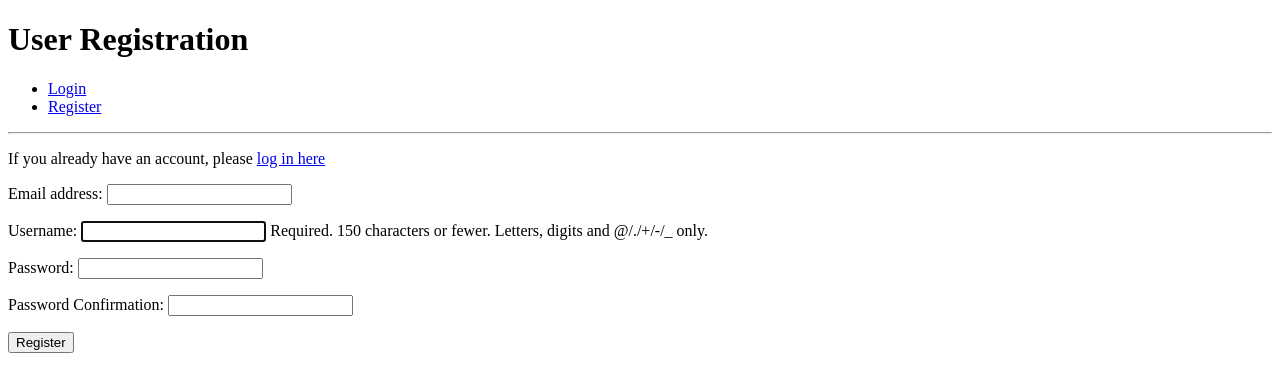
After one commit to danielsky81/django_auth, a Django app: page /accounts/register/ in a window 1280 px wide. The commit adds this page. Shown: the top 392 px of the page. Run offline with Django 3.2, Linux system fonts and the light colour scheme.

Commit message:
Add user profile and registration

```diff
--- a/accounts/forms.py
+++ b/accounts/forms.py
@@ -1,6 +1,45 @@
 from django import forms
+from django.contrib.auth.models import User
+from django.contrib.auth.forms import UserCreationForm
+from django.core.exceptions import ValidationError
+
 
 class UserLoginForm(forms.Form):
-    """From to be used to log in"""
+    """Form to be used to log users in"""
+
     username = forms.CharField()
     password = forms.CharField(widget=forms.PasswordInput)
+
+
+class UserRegistrationForm(UserCreationForm):
+    """Form used to register a new user"""
+
+    password1 = forms.CharField(
+        label="Password",
+        widget=forms.PasswordInput)
+    password2 = forms.CharField(
+        label="Password Confirmation",
+        widget=forms.PasswordInput)
+
+    class Meta:
+        model = User
+        fields = ['email', 'username', 'password1', 'password2']
+
+    def clean_email(self):
+        email = self.cleaned_data.get('email')
+        username = self.cleaned_data.get('username')
+        if User.objects.filter(email=email).exclude(username=username):
+            raise forms.ValidationError(u'Email address must be unique')
+        return email
+
+    def clean_password2(self):
+        password1 = self.cleaned_data.get('password1')
+        password2 = self.cleaned_data.get('password2')
+
+        if not password1 or not password2:
+            raise ValidationError("Please confirm your password")
+
+        if password1 != password2:
+            raise ValidationError("Passwords must match")
+
+        return password2
--- /dev/null
+++ b/accounts/templates/profile.html
@@ -0,0 +1,5 @@
+{% extends 'base.html' %}
+
+{% block page_title %}{{ user}}'s Profile{% endblock %}
+
+{% block page_heading %}{{ user}}'s Profile{% endblock %}
--- /dev/null
+++ b/accounts/templates/registration.html
@@ -0,0 +1,15 @@
+{% extends 'base.html' %}
+
+{% block page_title %}Registration Page{% endblock %}
+
+{% block page_heading %}User Registration{% endblock %}
+
+{% block content %}
+<p>If you already have an account, please <a href="{% url 'login' %}">log in here</a></p>
+
+<form method="POST">
+        {% csrf_token %}
+        {{ registration_form.as_p }}
+        <button type="submit">Register</button>
+    </form>
+{% endblock %}
--- a/accounts/views.py
+++ b/accounts/views.py
@@ -1,7 +1,8 @@
 from django.shortcuts import render, redirect, reverse
 from django.contrib import auth, messages
 from django.contrib.auth.decorators import login_required
-from accounts.forms import UserLoginForm
+from django.contrib.auth.models import User
+from accounts.forms import UserLoginForm, UserRegistrationForm
 
 def index(request):
     """Return the index.html file"""
@@ -33,3 +34,32 @@ def login(request):
         login_form = UserLoginForm()
     # login_form = UserLoginForm()
     return render(request, 'login.html', {"login_form": login_form})
+
+
+def registration(request):
+    """Render the registration page"""
+    if request.user.is_authenticated:
+        return redirect(reverse('index'))
+
+    if request.method == "POST":
+        registration_form = UserRegistrationForm(request.POST)
+
+        if registration_form.is_valid():
+            registration_form.save()
+
+            user = auth.authenticate(username=request.POST['username'],
+                                     password=request.POST['password1'])
+            if user:
+                auth.login(user=user, request=request)
+                messages.success(request, "You have successfully registered")
+            else:
+                messages.error(request, "Unable to register your account at this time")
+    else:
+        registration_form = UserRegistrationForm()
+    return render(request, 'registration.html', {
+        "registration_form": registration_form})
+
+def user_profile(request):
+    """The user's profile page"""
+    user = User.objects.get(email=request.user.email)
+    return render(request, 'profile.html', {"profile": user})
--- a/dj_auth/urls.py
+++ b/dj_auth/urls.py
@@ -15,11 +15,13 @@ Including another URLconf
 """
 from django.conf.urls import url
 from django.contrib import admin
-from accounts.views import index, logout, login
+from accounts.views import index, logout, login, registration, user_profile
 
 urlpatterns = [
     url(r'^admin/', admin.site.urls),
     url(r'^$', index, name="index"),
     url(r'^accounts/logout/$', logout, name="logout"),
-    url(r'^accounts/login/$', login, name="login")
+    url(r'^accounts/login/$', login, name="login"),
+    url(r'^accounts/register/$', registration, name="registration"),
+    url(r'^accounts/profile/$', user_profile, name="profile"),
 ]
--- a/templates/base.html
+++ b/templates/base.html
@@ -12,10 +12,10 @@
         <ul>
             {% if user.is_authenticated %}
                 <li><a href="{% url 'logout' %}">Logout</a></li>
-                <li><a href="#">Profile</a></li>
+                <li><a href="{% url 'profile' %}">Profile</a></li>
             {% else %}
                 <li><a href="{% url 'login' %}">Login</a></li>
-                <li><a href="#">Register</a></li>
+                <li><a href="{% url 'registration' %}">Register</a></li>
             {% endif %}
         </ul>
     </nav>
```
